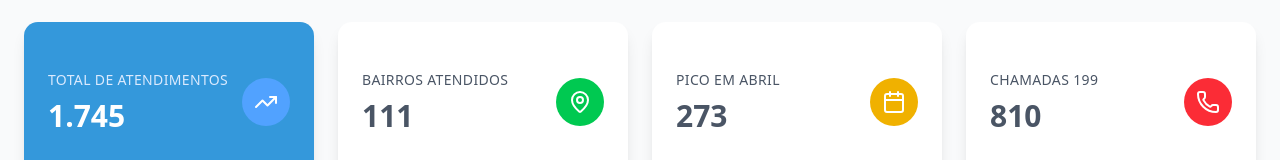
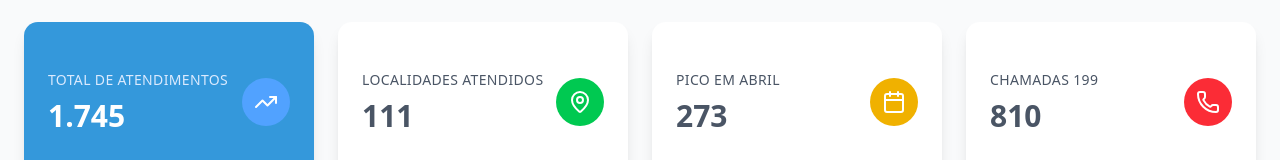
Before and after one commit to CiTecTeresopolis/Dashboard-Defesa-Civil, a React (Vite) app: page / in a window 1280 px wide. Shown: the part 358-518 px from the top of the page. Built offline with nearby package versions, Linux system fonts and the light colour scheme.

Commit message:
atualização de titulo

```diff
--- a/src/components/StatsCards.jsx
+++ b/src/components/StatsCards.jsx
@@ -77,7 +77,7 @@ const StatsCards = ({ data }) => {
       highlight: true
     },
     {
-      title: 'Bairros Atendidos',
+      title: 'Localidades Atendidos',
       value: animatedValues.bairros.toLocaleString('pt-BR'),
       icon: MapPin,
       color: 'bg-green-500'
```
